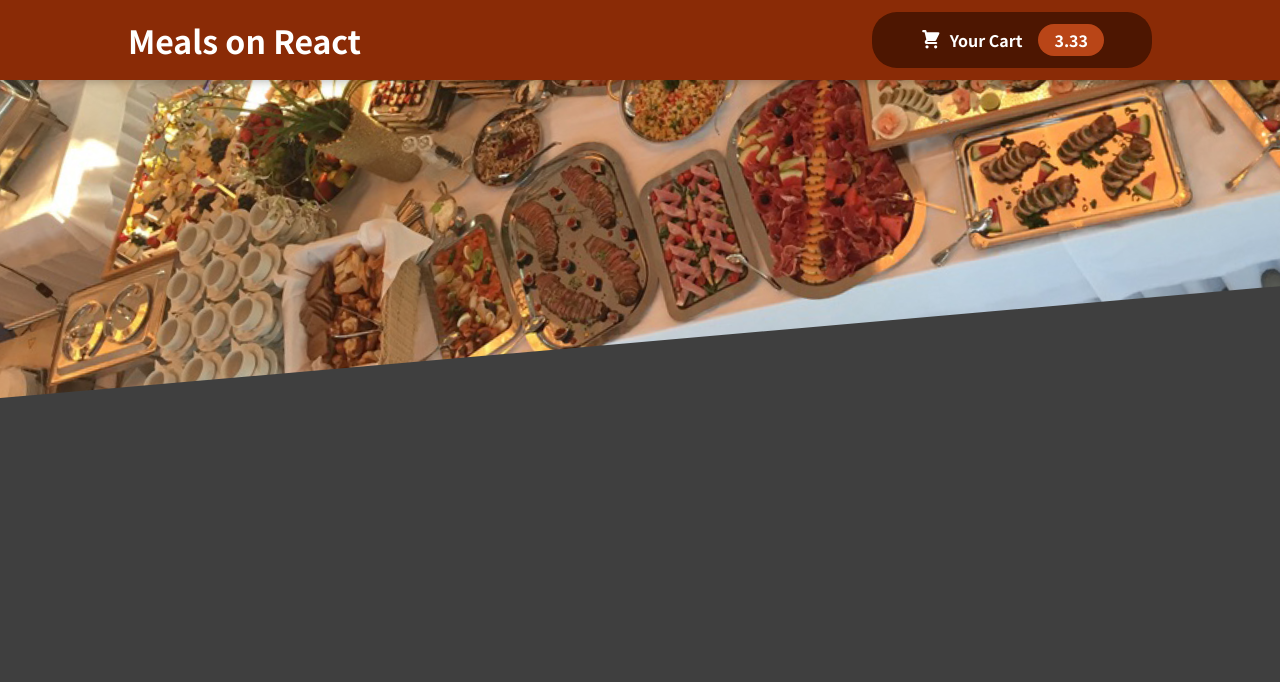
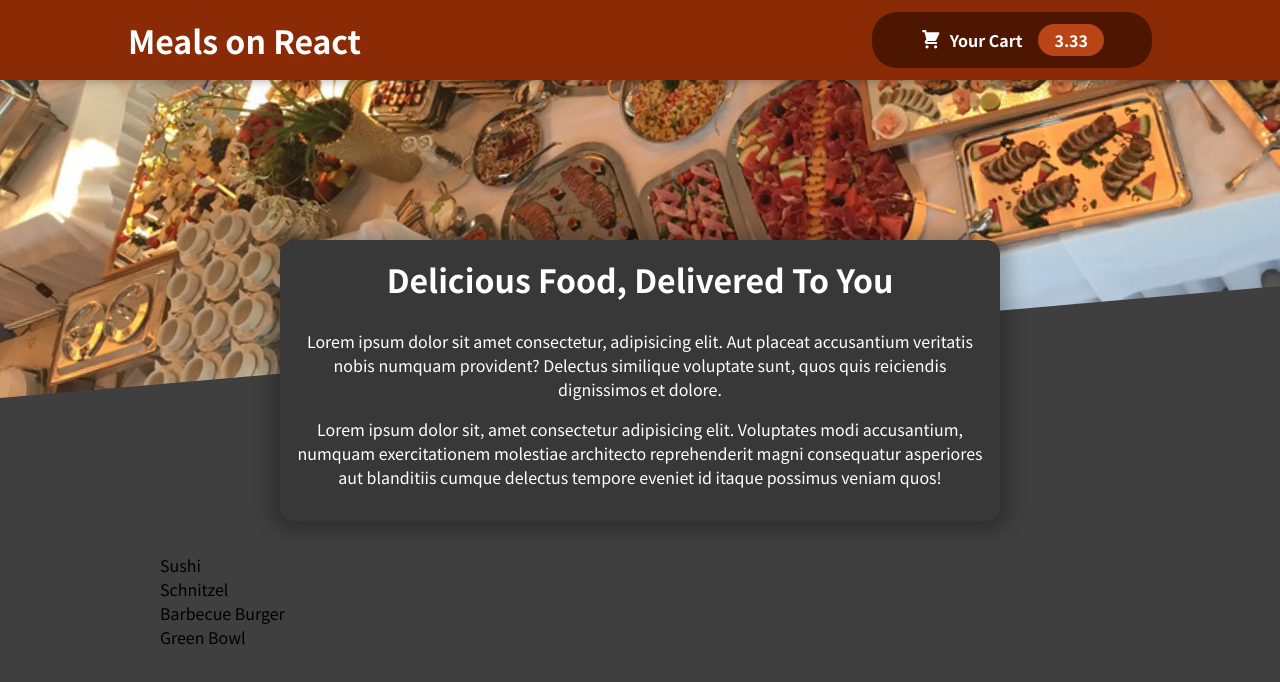
Before and after one commit to kamathsachin/food-order-site, a React (Create React App) app: page / in a window 1280 px wide. Shown: the top 682 px of the page. Built offline with nearby package versions, Linux system fonts and the light colour scheme.

Commit message:
Implemented Meals Component

```diff
--- a/src/App.js
+++ b/src/App.js
@@ -1,10 +1,14 @@
 import React from 'react';
 import Header from '../src/components/Layout/Header';
+import Meals from './components/Meals/Meals';
 
 function App() {
   return (
     <React.Fragment>
-      <Header></Header>
+      <Header />
+      <main>
+        <Meals />
+      </main>
     </React.Fragment>
   );
 }
--- /dev/null
+++ b/src/components/Meals/AvailableMeals.js
@@ -0,0 +1,39 @@
+import classes from './AvailableMeals.module.css';
+
+const DUMMY_MEALS = [
+  {
+    id: 'm1',
+    name: 'Sushi',
+    description: 'Finest fish and veggies',
+    price: 22.99,
+  },
+  {
+    id: 'm2',
+    name: 'Schnitzel',
+    description: 'A german specialty!',
+    price: 16.5,
+  },
+  {
+    id: 'm3',
+    name: 'Barbecue Burger',
+    description: 'American, raw, meaty',
+    price: 12.99,
+  },
+  {
+    id: 'm4',
+    name: 'Green Bowl',
+    description: 'Healthy...and green...',
+    price: 18.99,
+  },
+];
+
+const AvailableMeals = () => {
+  const mealsList = DUMMY_MEALS.map((meal) => <li>{meal.name}</li>);
+  return (
+    <section className={classes.meals}>
+      <ul>{mealsList}</ul>
+    </section>
+  );
+};
+
+export default AvailableMeals;
--- /dev/null
+++ b/src/components/Meals/AvailableMeals.module.css
@@ -0,0 +1,24 @@
+.meals {
+  max-width: 60rem;
+  width: 90%;
+  margin: 2rem auto;
+  animation: meals-appear 1s ease-out forwards;
+}
+
+.meals ul {
+  list-style: none;
+  margin: 0;
+  padding: 0;
+}
+
+@keyframes meals-appear {
+  from {
+    opacity: 0;
+    transform: translateY(3rem);
+  }
+
+  to {
+    opacity: 1;
+    transform: translateY(0);
+  }
+}
--- /dev/null
+++ b/src/components/Meals/Meals.js
@@ -0,0 +1,14 @@
+import React from 'react';
+import AvailableMeals from './AvailableMeals';
+import MealsSummary from './MealsSummary';
+
+const Meals = () => {
+  return (
+    <React.Fragment>
+      <MealsSummary />
+      <AvailableMeals />
+    </React.Fragment>
+  );
+};
+
+export default Meals;
--- /dev/null
+++ b/src/components/Meals/MealsSummary.js
@@ -0,0 +1,23 @@
+import React from 'react';
+import classes from './MealsSummary.module.css';
+
+const MealsSummary = () => {
+  return (
+    <section className={classes.summary}>
+      <h2>Delicious Food, Delivered To You</h2>
+      <p>
+        Lorem ipsum dolor sit amet consectetur, adipisicing elit. Aut placeat
+        accusantium veritatis nobis numquam provident? Delectus similique
+        voluptate sunt, quos quis reiciendis dignissimos et dolore.
+      </p>
+      <p>
+        Lorem ipsum dolor sit, amet consectetur adipisicing elit. Voluptates
+        modi accusantium, numquam exercitationem molestiae architecto
+        reprehenderit magni consequatur asperiores aut blanditiis cumque
+        delectus tempore eveniet id itaque possimus veniam quos!
+      </p>
+    </section>
+  );
+};
+
+export default MealsSummary;
--- /dev/null
+++ b/src/components/Meals/MealsSummary.module.css
@@ -0,0 +1,18 @@
+.summary {
+  text-align: center;
+  max-width: 45rem;
+  width: 90%;
+  margin: auto;
+  margin-top: -10rem;
+  position: relative;
+  background-color: #383838;
+  color: white;
+  border-radius: 14px;
+  padding: 1rem;
+  box-shadow: 0 1px 18px 10px rgba(0, 0, 0, 0.25);
+}
+
+.summary h2 {
+  font-size: 2rem;
+  margin-top: 0;
+}
```
